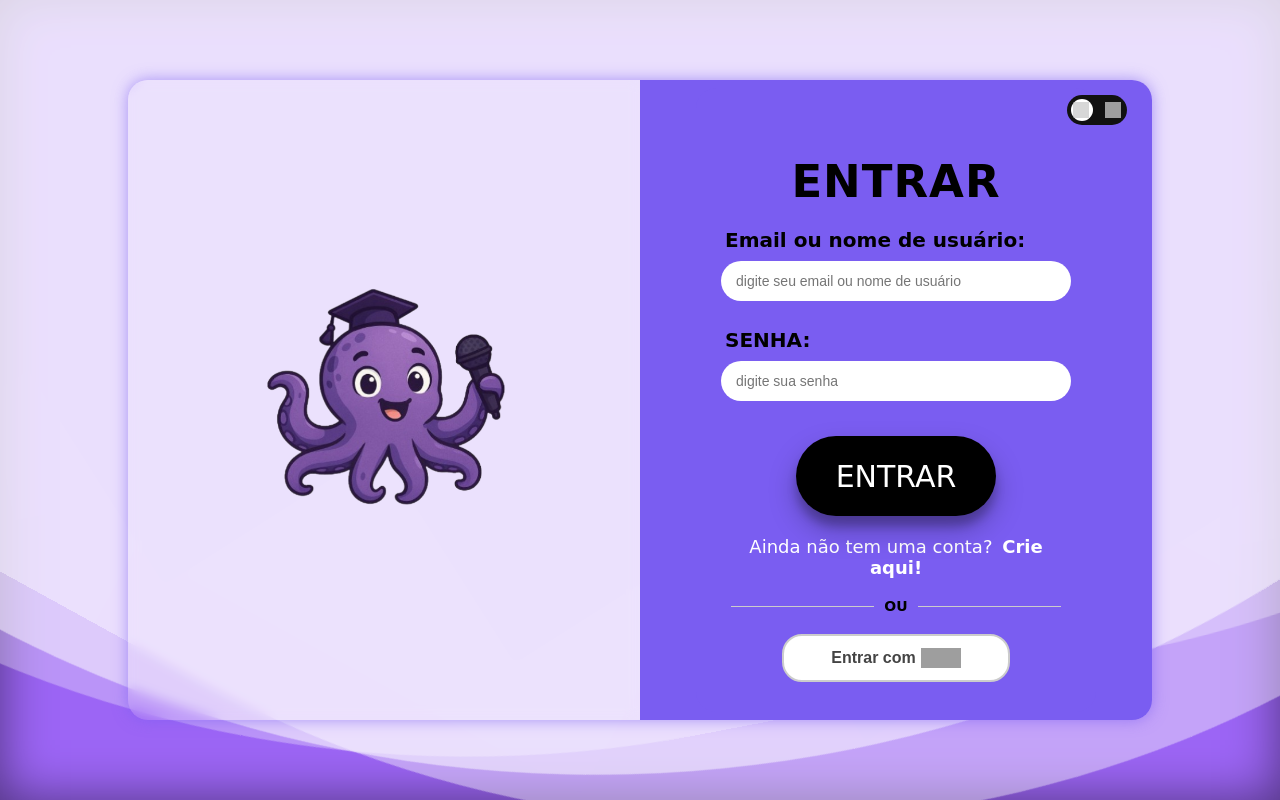
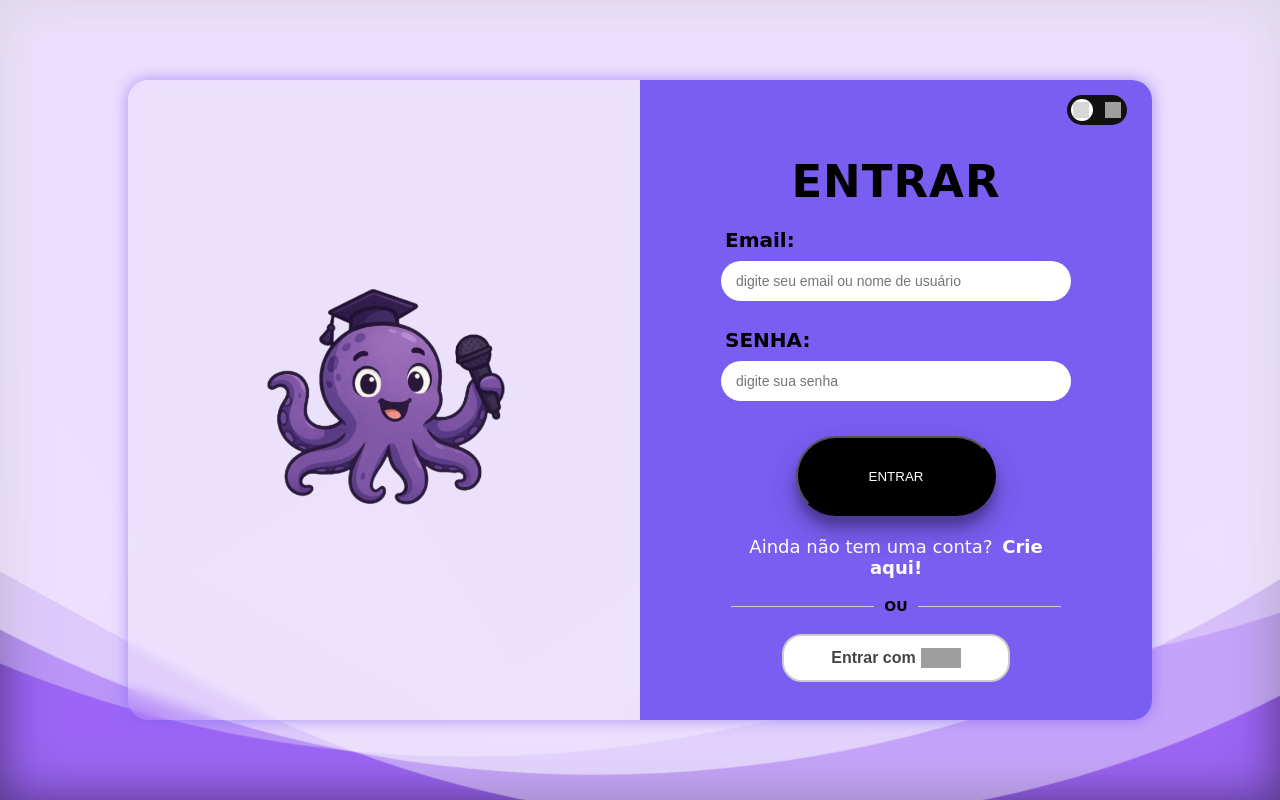
Before and after one commit to Liviaamaralsales/Voice_TCC, a Flask app: page /auth/cadastro in a window 1280 px wide. Run offline with Flask 3, Linux system fonts and the light colour scheme; some libraries are stand-ins or nearby versions; some web fonts are replaced; grey boxes are pictures that could not be loaded.

Commit message:
tela login tb feita, cadastro e login estão funcionando só falta arrumar o tempo de animação

```diff
--- a/controller/auth_controller.py
+++ b/controller/auth_controller.py
@@ -63,7 +63,7 @@
             flash("E-mail ou senha inválidos")
             return redirect(url_for("auth.login"))
 
-    return render_template("PaginaLogin/PaginaLogin.html")
+    return render_template("PaginaTelaLogin.html")
 
 
 # ROTA DE LOGOUT
--- a/public/templates/PaginaTelaLogin.html
+++ b/public/templates/PaginaTelaLogin.html
@@ -38,16 +38,16 @@
         </label>
       </div>
 
-      <div class="box">
+      <form action="{{ url_for('auth.login') }}" method="POST" class="box">
         <h2>ENTRAR</h2>
-        <label class="label">Email ou nome de usuário:</label>
-        <input type="text" placeholder="digite seu email ou nome de usuário" class="input" />
+        <label class="label">Email:</label>
+        <input name="email" type="text" placeholder="digite seu email ou nome de usuário" class="input" />
         <label class="label">SENHA:</label>
-        <input type="password" placeholder="digite sua senha" class="input" />
+        <input name="senha" type="password" placeholder="digite sua senha" class="input" />
 
         <!-- Botão animado com SVG de digital -->
-        <div class="button-container" onclick="this.classList.toggle('active')">
-          <span class="text" type="submit">ENTRAR</span>
+        <button type="submit" class="button-container" onclick="this.classList.toggle('active')">
+          <span type="submit" class="text">ENTRAR</span>
 
           <svg class="fingerprint fingerprint-base" xmlns="http://www.w3.org/2000/svg" width="100" height="100" viewBox="0 0 100 100">
             <g class="fingerprint-out" fill="none" stroke-width="2" stroke-linecap="round">
@@ -66,7 +66,7 @@
           <svg class="ok" xmlns="http://www.w3.org/2000/svg" width="100" height="100" viewBox="0 0 100 100">
             <path d="M34.912 50.75l10.89 10.125L67 36.75" fill="none" stroke="#fff" stroke-width="6"/>
           </svg>
-        </div>
+        </button>
 
         <p class="signup-text">
           Ainda não tem uma conta?
@@ -82,7 +82,7 @@
         </button>
 
 
-      </div>
+      </form>
     </div>
   </div>
 
```
